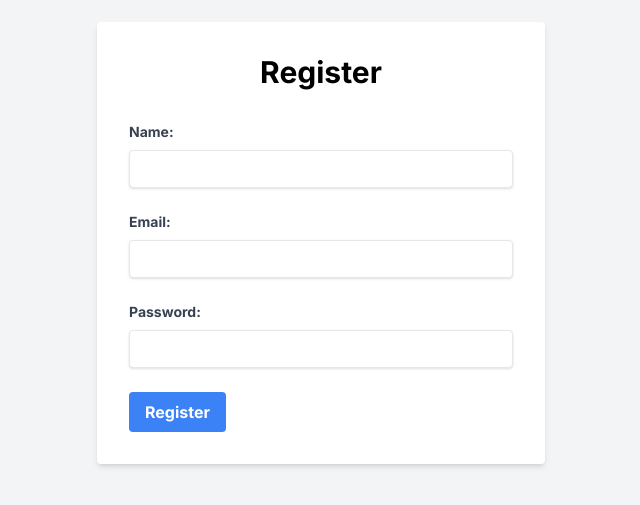
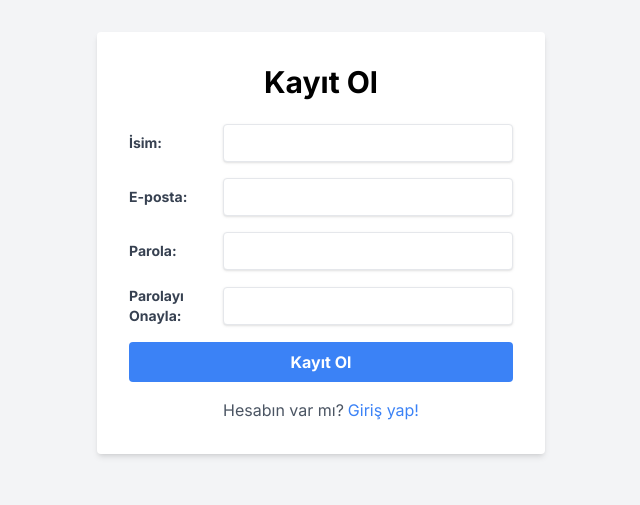
Before and after one commit to muhammed-gumus/lojiper-case, a Next.js app in the folder lojiper-case-study/: page /Register in a window 1280 px wide. Shown: the part 157-662 px from the top of the page, without its empty margins (319-959 px from the left). Built offline with nearby package versions, Linux system fonts and the light colour scheme.

Commit message:
feat(register): add confirm password field and validation

```diff
--- a/lojiper-case-study/app/Register/page.tsx
+++ b/lojiper-case-study/app/Register/page.tsx
@@ -7,10 +7,12 @@ const Register = () => {
   const [name, setName] = useState('');
   const [email, setEmail] = useState('');
   const [password, setPassword] = useState('');
+  const [confirmPassword, setConfirmPassword] = useState('');
   const [error, setError] = useState('');
   const [nameError, setNameError] = useState('');
   const [emailError, setEmailError] = useState('');
   const [passwordError, setPasswordError] = useState('');
+  const [confirmPasswordError, setConfirmPasswordError] = useState('');
   const router = useRouter();
 
   const validateName = (name: string) => /^[a-zA-Z0-9]+$/.test(name);
@@ -22,22 +24,28 @@ const Register = () => {
     setNameError('');
     setEmailError('');
     setPasswordError('');
+    setConfirmPasswordError('');
     setError('');
 
     let hasError = false;
 
     if (!validateName(name)) {
-      setNameError('Name must only contain alpha-numeric characters.');
+      setNameError('İsim yalnızca alfa-nümerik karakterler içermelidir.');
       hasError = true;
     }
 
     if (!validateEmail(email)) {
-      setEmailError('Email must be a valid email address.');
+      setEmailError('Geçerli bir e-posta adresi girin.');
       hasError = true;
     }
 
     if (!validatePassword(password)) {
-      setPasswordError('Password must be 6-12 characters long and contain only alpha-numeric characters.');
+      setPasswordError('Parola 6-12 karakter uzunluğunda olmalı ve yalnızca alfa-nümerik karakterler içermelidir.');
+      hasError = true;
+    }
+
+    if (password !== confirmPassword) {
+      setConfirmPasswordError('Parolalar eşleşmiyor.');
       hasError = true;
     }
 
@@ -56,23 +64,25 @@ const Register = () => {
       const data = await response.json();
       console.log('Response:', data); // Debugging için ekledik.
       if (data.status === 'success') {
-        router.push('/login');
+        router.push('/Login');
+      } else if (data.data.includes('User already exists')) {
+        setError('Bu e-posta adresi zaten kayıtlı.');
       } else {
         setError(data.data);
       }
     } catch (err) {
       console.error('Error:', err);
-      setError('An error occurred');
+      setError('Bir hata oluştu.');
     }
   };
 
   return (
-    <div className="min-h-screen flex items-center justify-center bg-gray-100">
+    <div className="min-h-screen flex items-center justify-center bg-gray-100 p-4">
       <div className="bg-white p-8 rounded shadow-md w-full max-w-md">
-        <h1 className="text-3xl font-bold mb-8 text-center">Register</h1>
-        <form onSubmit={handleSubmit}>
-          <div className="mb-6">
-            <label className="block text-gray-700 text-sm font-bold mb-2">Name:</label>
+        <h1 className="text-3xl font-bold mb-6 text-center text-black">Kayıt Ol</h1>
+        <form onSubmit={handleSubmit} className="space-y-4">
+          <div className="flex flex-col sm:flex-row items-center">
+            <label className="block text-gray-700 text-sm font-bold mb-2 sm:mb-0 sm:w-1/3">İsim:</label>
             <input
               type="text"
               value={name}
@@ -80,10 +90,10 @@ const Register = () => {
               className="shadow appearance-none border rounded w-full py-2 px-3 text-gray-700 leading-tight focus:outline-none focus:shadow-outline"
               required
             />
-            {nameError && <p className="text-red-500 text-xs italic">{nameError}</p>}
           </div>
-          <div className="mb-6">
-            <label className="block text-gray-700 text-sm font-bold mb-2">Email:</label>
+          {nameError && <p className="text-red-500 text-xs italic">{nameError}</p>}
+          <div className="flex flex-col sm:flex-row items-center">
+            <label className="block text-gray-700 text-sm font-bold mb-2 sm:mb-0 sm:w-1/3">E-posta:</label>
             <input
               type="email"
               value={email}
@@ -91,10 +101,10 @@ const Register = () => {
               className="shadow appearance-none border rounded w-full py-2 px-3 text-gray-700 leading-tight focus:outline-none focus:shadow-outline"
               required
             />
-            {emailError && <p className="text-red-500 text-xs italic">{emailError}</p>}
           </div>
-          <div className="mb-6">
-            <label className="block text-gray-700 text-sm font-bold mb-2">Password:</label>
+          {emailError && <p className="text-red-500 text-xs italic">{emailError}</p>}
+          <div className="flex flex-col sm:flex-row items-center">
+            <label className="block text-gray-700 text-sm font-bold mb-2 sm:mb-0 sm:w-1/3">Parola:</label>
             <input
               type="password"
               value={password}
@@ -102,13 +112,30 @@ const Register = () => {
               className="shadow appearance-none border rounded w-full py-2 px-3 text-gray-700 leading-tight focus:outline-none focus:shadow-outline"
               required
             />
-            {passwordError && <p className="text-red-500 text-xs italic">{passwordError}</p>}
           </div>
-          {error && <p className="text-red-500 mb-4">{error}</p>}
-          <div className="flex items-center justify-between">
-            <button type="submit" className="bg-blue-500 hover:bg-blue-700 text-white font-bold py-2 px-4 rounded focus:outline-none focus:shadow-outline">
-              Register
+          {passwordError && <p className="text-red-500 text-xs italic">{passwordError}</p>}
+          <div className="flex flex-col sm:flex-row items-center">
+            <label className="block text-gray-700 text-sm font-bold mb-2 sm:mb-0 sm:w-1/3">Parolayı Onayla:</label>
+            <input
+              type="password"
+              value={confirmPassword}
+              onChange={(e) => setConfirmPassword(e.target.value)}
+              className="shadow appearance-none border rounded w-full py-2 px-3 text-gray-700 leading-tight focus:outline-none focus:shadow-outline"
+              required
+            />
+          </div>
+          {confirmPasswordError && <p className="text-red-500 text-xs italic">{confirmPasswordError}</p>}
+          {error && <p className="text-red-500">{error}</p>}
+          <div className="flex flex-col justify-center items-center">
+            <button type="submit" className="w-full bg-blue-500 hover:bg-blue-700 text-white font-bold py-2 px-4 rounded focus:outline-none focus:shadow-outline mb-4">
+              Kayıt Ol
             </button>
+            <p className="text-gray-600 flex justify-center">
+              Hesabın var mı?{' '}
+              <a href="/Login" className="text-blue-500 hover:text-blue-700 ml-1">
+                Giriş yap!
+              </a>
+            </p>
           </div>
         </form>
       </div>
```
